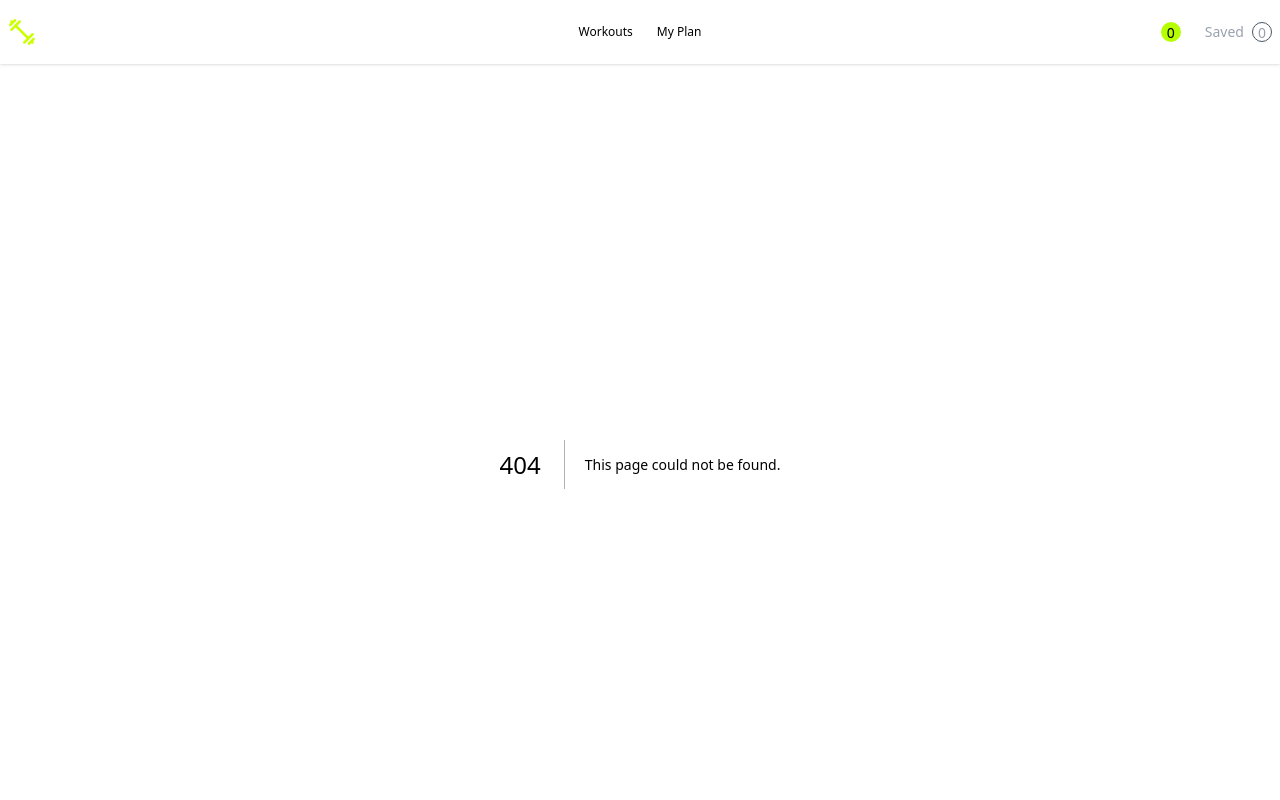
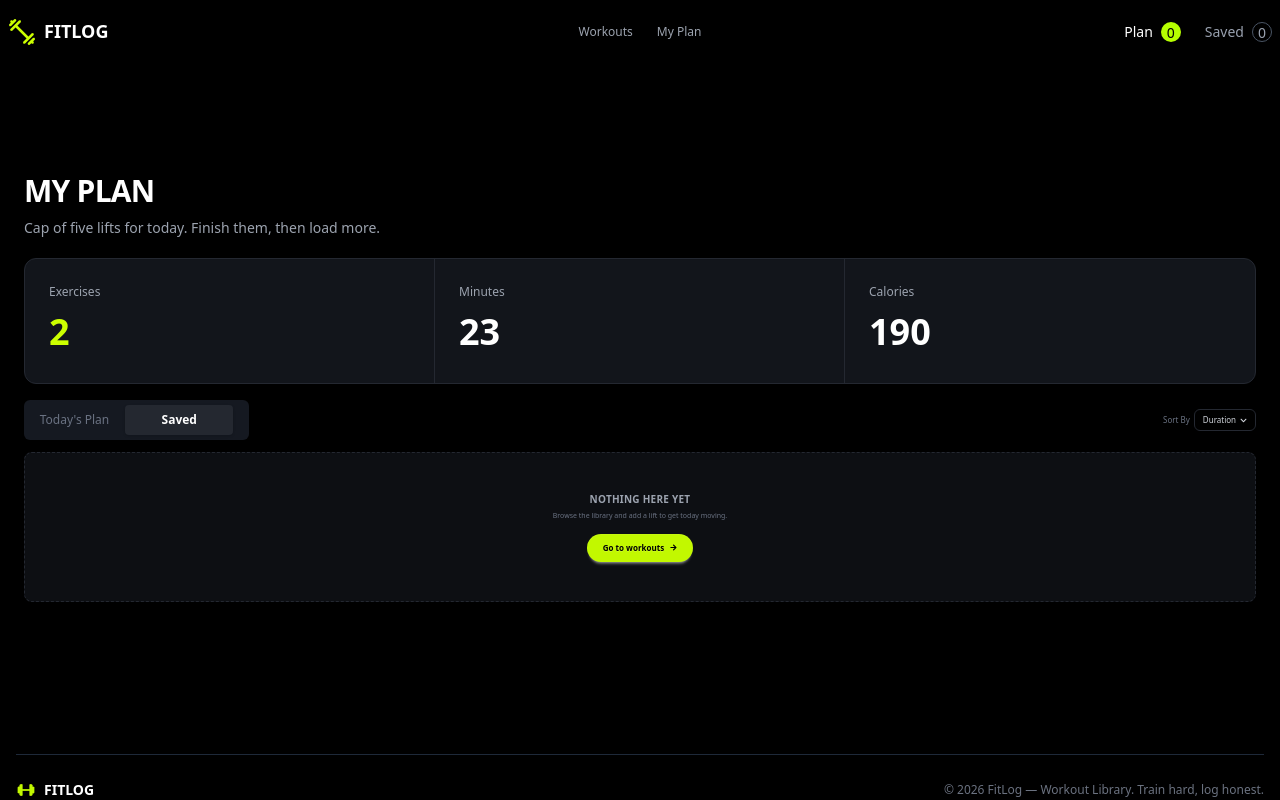
Before and after one commit to SagarAli762/ph-assignment-6-dev-stack, a Next.js app: page /my-plan in a window 1280 px wide. Before the commit this address had no page. Shown: the top 800 px of the page. Built offline with nearby package versions, Linux system fonts and the light colour scheme.

Commit message:
my plan section added and context added

```diff
--- a/src/app/layout.tsx
+++ b/src/app/layout.tsx
@@ -3,6 +3,7 @@ import { Geist, Geist_Mono } from "next/font/google";
 import "./globals.css";
 import Navbar from "@/components/shared/Navbar";
 import Footer from "@/components/shared/Footer";
+import LibrariesProvider from "@/context/LibrariesContext";
 
 const geistSans = Geist({
   variable: "--font-geist-sans",
@@ -26,9 +27,11 @@ export default function RootLayout({ children }: LayoutProps<"/">) {
       className={`${geistSans.variable} ${geistMono.variable} h-full antialiased`}
     >
       <body className="min-h-full flex flex-col bg-black text-[#9CA3AF]">
-        <Navbar></Navbar>
-        {children}
-        <Footer></Footer>
+        <LibrariesProvider>
+          <Navbar></Navbar>
+          {children}
+          <Footer></Footer>
+        </LibrariesProvider>
       </body>
     </html>
   );
--- a/src/app/libraries/[id]/page.tsx
+++ b/src/app/libraries/[id]/page.tsx
@@ -1,3 +1,5 @@
+import AddTodayPlanButton from "@/components/shared/AddTodayPlanButton";
+import SavedForLaterButton from "@/components/shared/SavedForLaterButton";
 import Image from "next/image";
 import { FaCheck, FaBookmark } from "react-icons/fa";
 interface ILibraryDetailProps {
@@ -195,40 +197,9 @@ const LibraryDetailsCard = async ({ params }: ILibraryDetailProps) => {
 
             {/*BUTTONS */}
             <div className="mt-5 flex flex-wrap gap-3">
-              <button
-                className="
-                btn
-                btn-sm
-                border-none
-                bg-[#C2F800]
-                px-4
-                text-[10px]
-                font-bold
-                text-black
-                hover:bg-[#b4e900]
-              "
-              >
-                <FaCheck size={10} />
-                Add to today's plan
-              </button>
+              <AddTodayPlanButton></AddTodayPlanButton>
 
-              <button
-                className="
-                btn
-                btn-sm
-                border
-                border-[#343944]
-                bg-transparent
-                px-4
-                text-[10px]
-                font-normal
-                text-gray-300
-                hover:bg-[#20232B]
-              "
-              >
-                <FaBookmark size={10} />
-                Save for later
-              </button>
+              <SavedForLaterButton></SavedForLaterButton>
             </div>
           </div>
         </div>
--- /dev/null
+++ b/src/app/my-plan/page.tsx
@@ -0,0 +1,89 @@
+"use client";
+
+import TabButton from "@/components/shared/TabButton";
+import {
+  FaArrowRight,
+  FaChevronDown,
+  FaDumbbell,
+  FaRegClock,
+  FaFire,
+} from "react-icons/fa";
+
+const MyPlan = () => {
+  return (
+    <section className="container mx-auto rounded-xl mt-20  sm:p-6">
+      {/* Header */}
+      <div>
+        <h2 className="lg:text-[30px] font-bold tracking-tight text-white">
+          MY PLAN
+        </h2>
+
+        <p className="mt-1 lg:text-[14px] ">
+          Cap of five lifts for today. Finish them, then load more.
+        </p>
+      </div>
+
+      {/* Stats Card */}
+      <div className="mt-5 grid grid-cols-3 overflow-hidden rounded-xl border border-[#242831] bg-[#12151b]">
+        {/* Exercises */}
+        <div className="border-r border-[#242831] p-6">
+          <p className="lg:text-[12px]">Exercises</p>
+
+          <div className="mt-1 flex items-center gap-2">
+            <span className="lg:text-[36px] font-bold text-[#CCFF00]">2</span>
+          </div>
+        </div>
+
+        {/* Minutes */}
+        <div className="border-r border-[#242831] lg:p-6">
+          <p className="lg:text-[12px]">Minutes</p>
+
+          <div className="mt-1 flex items-center gap-2">
+            <span className="lg:text-[36px] font-bold text-white">23</span>
+          </div>
+        </div>
+
+        {/* Calories */}
+        <div className="lg:p-6">
+          <p className="lg:text-[12px]">Calories</p>
+
+          <div className="mt-1 flex items-center gap-2">
+            <span className="lg:text-[36px] font-bold text-white">190</span>
+          </div>
+        </div>
+      </div>
+
+      {/* Plan Header */}
+      <div className="mt-4 flex items-center justify-between">
+        {/* Tabs */}
+        <TabButton></TabButton>
+        {/* Sort */}
+        <button className="flex items-center gap-1 text-[8px] text-gray-500">
+          Sort By
+          <span className="flex items-center gap-1 rounded-md border border-[#242831] px-2 py-1 text-gray-300">
+            Duration
+            <FaChevronDown className="text-[7px]" />
+          </span>
+        </button>
+      </div>
+
+      {/* Empty State */}
+      <div className="mt-3 flex min-h-[150px] flex-col items-center justify-center rounded-lg border border-dashed border-[#242831] bg-[#0d0f13] px-4 text-center">
+        <h3 className="text-[10px] font-bold tracking-wide">
+          NOTHING HERE YET
+        </h3>
+
+        <p className="mt-1 text-[7px] text-gray-500">
+          Browse the library and add a lift to get today moving.
+        </p>
+
+        <button className="btn btn-xs mt-3 h-7 min-h-0 rounded-full border-0 bg-[#c2f800] px-4 text-[8px] font-bold text-black hover:bg-[#d0ff20]">
+          Go to workouts
+          <FaArrowRight className="text-[7px]" />
+        </button>
+      </div>
+    </section>
+  );
+};
+
+export default MyPlan;
--- a/src/components/homepages/Banner.tsx
+++ b/src/components/homepages/Banner.tsx
@@ -3,7 +3,7 @@ import Image from "next/image";
 
 const Banner = () => {
   return (
-    <section className="container mx-auto mt-8 px-4 sm:px-6 lg:px-0">
+    <section className="container mx-auto mt-8 px-4 sm:px-6 lg:px-0 text-center lg:text-start">
       <div
         className="
           grid
@@ -18,10 +18,11 @@ const Banner = () => {
           sm:p-8
           md:p-10
           lg:p-[56px]
+
         "
       >
         {/* Content */}
-        <div className="space-y-5 sm:space-y-6">
+        <div className="space-y-5 sm:space-y-6 max-w-[475px] lg:max-w-none mx-auto ">
           <p className="text-[12px] sm:text-[14px] font-bold text-[#C2F800]">
             WORKOUT LIBRARY
           </p>
--- /dev/null
+++ b/src/components/shared/AddTodayPlanButton.tsx
@@ -0,0 +1,17 @@
+"use client";
+import { LibrariesContext } from "@/context/LibrariesContext";
+import React, { useContext } from "react";
+import { FaCheck } from "react-icons/fa";
+
+const AddTodayPlanButton = () => {
+  const { todayPlan } = useContext(LibrariesContext);
+  console.log(todayPlan);
+  return (
+    <button className="btn btn-sm border-none bg-[#C2F800] px-4 text-[10px] font-bold text-black hover:bg-[#b4e900]">
+      <FaCheck size={10} />
+      Add to today's plan
+    </button>
+  );
+};
+
+export default AddTodayPlanButton;
--- a/src/components/shared/Navbar.tsx
+++ b/src/components/shared/Navbar.tsx
@@ -6,7 +6,7 @@ const Navbar = () => {
   const links = (
     <>
       <li>
-        <Link className="text-[12px]" href="/workouts">
+        <Link className="text-[12px]" href="/">
           Workouts
         </Link>
       </li>
--- /dev/null
+++ b/src/components/shared/SavedForLaterButton.tsx
@@ -0,0 +1,26 @@
+import React from "react";
+import { FaBookmark } from "react-icons/fa";
+
+const SavedForLaterButton = () => {
+  return (
+    <button
+      className="
+                btn
+                btn-sm
+                border
+                border-[#343944]
+                bg-transparent
+                px-4
+                text-[10px]
+                font-normal
+                text-gray-300
+                hover:bg-[#20232B]
+              "
+    >
+      <FaBookmark size={10} />
+      Save for later
+    </button>
+  );
+};
+
+export default SavedForLaterButton;
--- /dev/null
+++ b/src/components/shared/TabButton.tsx
@@ -0,0 +1,24 @@
+import React, { useState } from "react";
+
+const TabButton = () => {
+  const [isActive, setActive] = useState("saved");
+  return (
+    <div className="w-[225px] h-[40px] bg-[#151921] rounded-[12px] flex gap-4 items-center justify-center rounded-md bg-[#15181e] ">
+      <button
+        onClick={() => setActive("today")}
+        className={` text-[8px] lg:text-[12px]  ${isActive === "today" ? "w-[108px] h-[30px] flex justify-center items-center rounded bg-[#242830] px-2 py-1 text-[8px] lg:text-[12px] font-semibold text-white shadow-sm" : "text-gray-500"}`}
+      >
+        Today's Plan
+      </button>
+
+      <button
+        onClick={() => setActive("saved")}
+        className={` text-[8px] lg:text-[12px]  ${isActive === "saved" ? "w-[108px] h-[30px] flex justify-center items-center rounded bg-[#242830] px-2 py-1 text-[8px] lg:text-[12px] font-semibold text-white shadow-sm" : "text-gray-500"}`}
+      >
+        Saved
+      </button>
+    </div>
+  );
+};
+
+export default TabButton;
--- /dev/null
+++ b/src/context/LibrariesContext.tsx
@@ -0,0 +1,17 @@
+"use client";
+import React, { createContext, ReactNode, useState } from "react";
+export const LibrariesContext = createContext({});
+const LibrariesProvider = ({ children }: { children: ReactNode }) => {
+  const [todayPlan, setTodayPlan] = useState("today");
+  const sharedData = {
+    todayPlan,
+    setTodayPlan,
+  };
+  return (
+    <LibrariesContext.Provider value={sharedData}>
+      {children}
+    </LibrariesContext.Provider>
+  );
+};
+
+export default LibrariesProvider;
```
